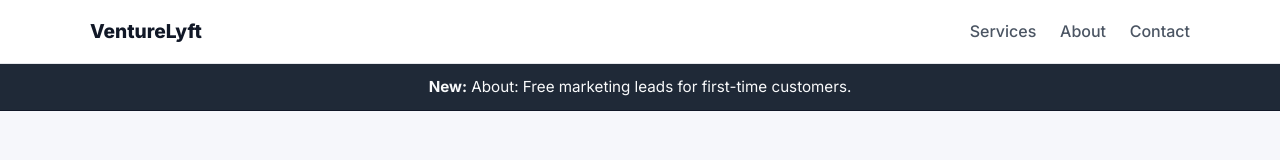
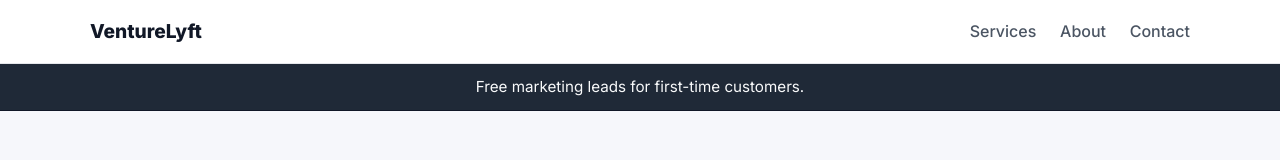
Before and after one commit to venturlyft/homepage, a plain HTML site: page index.html in a window 1280 px wide. Shown: the top 160 px of the page. Drawn offline with Linux system fonts and the light colour scheme.

Commit message:
Update banner message text

```diff
--- a/index.html
+++ b/index.html
@@ -31,7 +31,7 @@
     <main>
       <section class="announcement-banner" aria-label="Site announcement">
         <div class="container">
-          <p><strong>New:</strong> About: Free marketing leads for first-time customers.</p>
+          <p>Free marketing leads for first-time customers.</p>
         </div>
       </section>
       <section class="hero">
```
